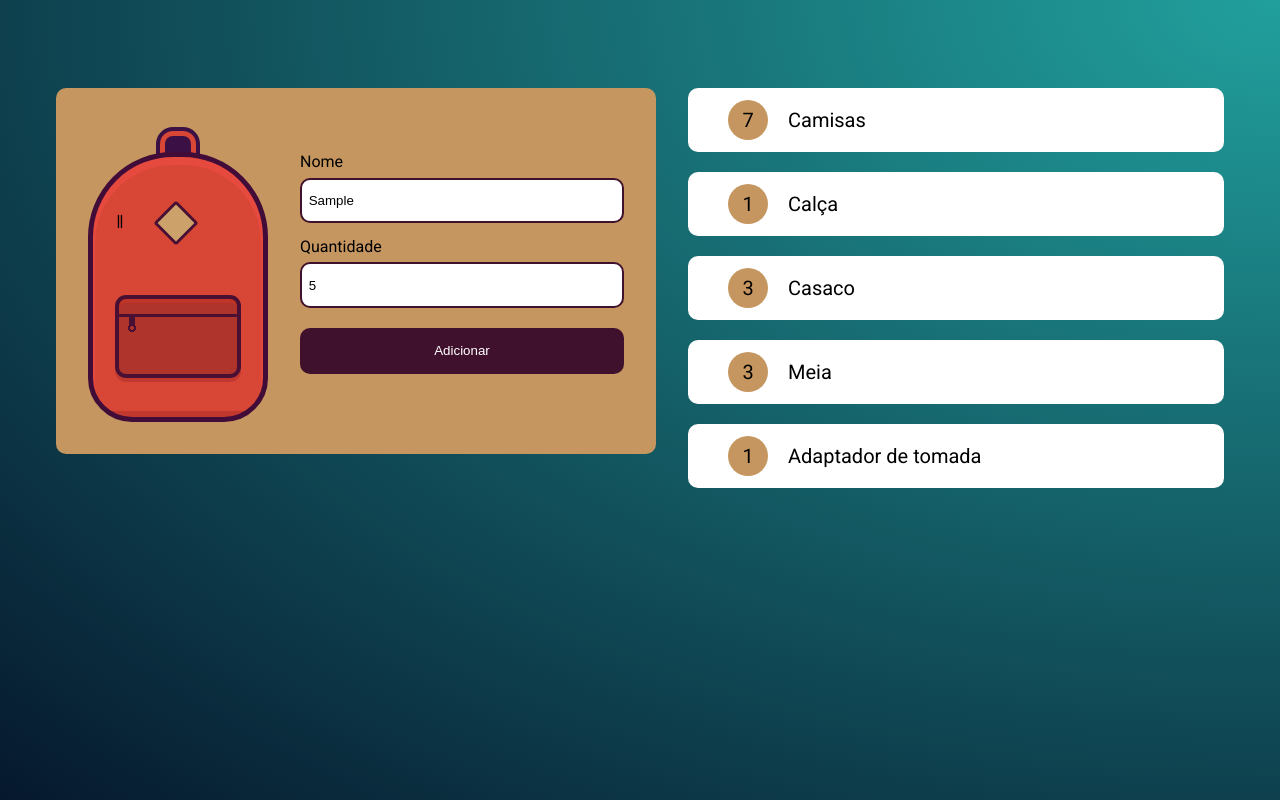
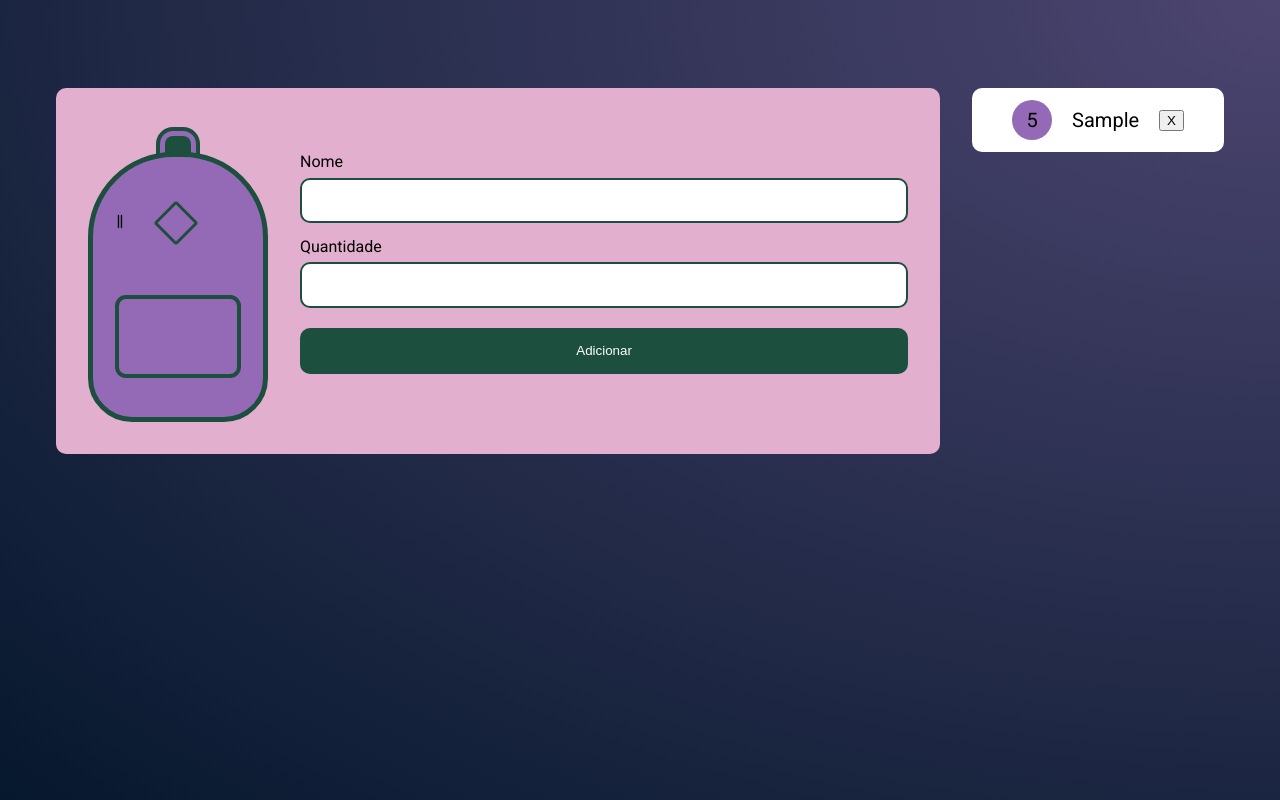
Before and after one commit to anaclaracrf1/Checklist_viagem_alura, a plain HTML site: page index.html in a window 1280 px wide. Both pictures are taken after typing "Sample", "5" into the empty fields and a click on the input "Adicionar". Drawn offline with Linux system fonts and the light colour scheme.

Commit message:
finalizando o curso e a página localStorage e delete

```diff
--- a/JS/main.js
+++ b/JS/main.js
@@ -1,41 +1,87 @@
 const novo_item = document.getElementById('novoItem');
-const lista = document.getElementById('lista');
-const itens = [];
+const lista = document.getElementById('lista')
+const itens = JSON.parse(localStorage.getItem("Itens")) || [];
+
+itens.forEach(elemento => {
+    criaElemento(elemento)
+});
 
 novo_item.addEventListener("submit", (evento) => {
     evento.preventDefault()
 
-    const nome = evento.target.elements['nome'].value
-    const quantidade = evento.target.elements['quantidade'].value
+    const nome = evento.target.elements['nome']
+    const quantidade = evento.target.elements['quantidade']
 
-    nome = " "
-    quantidade = " "
+    const existe = itens.find(elemento => elemento.nome === nome.value)
 
-    Cria_elemento(nome, quantidade)
+    const itemAtual = {
+        "nome": nome.value,
+        "quantidade": quantidade.value
+    }
 
+    if (existe) {
+        itemAtual.id = existe.id
 
+        atualizaItem(itemAtual)
+
+        itens[itens.findIndex(elemento => elemento.id === existe.id)] = itemAtual
+
+    }else {
+        itemAtual.id = itens[itens.length -1] ? (itens[itens.length -1]).id + 1 :0;
+
+        criaElemento(itemAtual)
+
+        itens.push(itemAtual)
+
+    }
+
+    localStorage.setItem("Itens", JSON.stringify(itens))
+
+    nome.value = ""
+    quantidade.value = ""
 })
 
 
-function Cria_elemento(nome,quantidade){
+function criaElemento(item){
 
     const NovoItem = document.createElement('li')
     NovoItem.classList.add('item')
 
     const numeroItem = document.createElement('strong')
-    numeroItem.innerHTML = quantidade
+    numeroItem.innerHTML = item.quantidade
+
+    numeroItem.dataset.id = item.id
 
     NovoItem.appendChild(numeroItem)
-    NovoItem.innerHTML += nome
+    NovoItem.innerHTML += item.nome
+
+    NovoItem.appendChild(deletaBotao(item.id))
 
     lista.appendChild(NovoItem)
 
-    const itemAtual = {
-        "nome": nome,
-        "quantidade": quantidade
-    }
+}
 
-    itens.push(itemAtual)
+function atualizaItem(item) {
+    document.querySelector("[data-id='"+ item.id+"']").innerHTML = item.quantidade
 
-    localStorage.setItem("Item", JSON.stringify(itens))
 }
+
+function deletaBotao(id) {
+
+    const elementoBotao = document.createElement("button")
+    elementoBotao.innerText = "X"
+
+    elementoBotao.addEventListener("click", function() {
+        deletaItem(this.parentNode, id)
+    })
+
+    return elementoBotao
+}
+
+function deletaItem(tag, id) {
+    tag.remove()
+
+    itens.splice(itens.findIndex(elemento => elemento.id === id), 1)
+
+    localStorage.setItem("Itens", JSON.stringify(itens))
+}
--- a/css/style.css
+++ b/css/style.css
@@ -1,5 +1,12 @@
+:root {
+    --azul-claro: #9469b5;
+    --rosa-escuro: #e3afcf;
+    --cor-de-fundo: #4c4570;
+    --verde: #1c4f3e;
+}
+
 html {
-    background: radial-gradient(farthest-corner at right top,#21A09D, #06182D);
+    background: radial-gradient(farthest-corner at right top,var(--cor-de-fundo), #06182D);
     height: 100%;
     font-family: 'Roboto', cursive;
 }
@@ -18,7 +25,7 @@ html {
     padding: 4em 2em 2em;
     box-sizing: border-box;
     display: flex;
-    background: #C5965F;
+    background: var(--rosa-escuro);
     border-radius: 10px;
     gap: 2em;
 }
@@ -28,13 +35,13 @@ html {
     max-width: 170px;
     height: 180px;
     padding-top: 80px;
-    background-color: #d84736;
-    box-shadow: inset 0 6px 0 2px #e64a3e, 0 -93px 0 -77px #3b1045, 0 -93px 0 -72px #d84736, 0 -93px 0 -68px #3b1045;
-    background-image: linear-gradient(to right, transparent 5px, transparent 20px, transparent 1px, transparent 25px, transparent 5px, transparent 20px, transparent 20px, transparent 86px, #c1382e 45px, #c1382e 230px, transparent 25px, transparent 172px );
+    background-color: var(--azul-claro);
+    box-shadow: inset 0 6px 0 2px var(--azul-claro), 0 -93px 0 -77px  var(--verde), 0 -93px 0 -72px var(--azul-claro), 0 -93px 0 -68px  var(--verde);
+    background-image: linear-gradient(to right, transparent 5px, transparent 20px, transparent 1px, transparent 25px, transparent 5px, transparent 20px, transparent 20px, transparent 86px, var(--azul-claro) 45px, var(--azul-claro) 230px, transparent 25px, transparent 172px );
     background-position: center 254px;
     background-size: 305px 6px;
     background-repeat: repeat-x;
-    border: 5px solid #410c38;
+    border: 5px solid var(--verde);
     border-radius: 85px 85px 44px 44px;
     display: inline-block;
     vertical-align: top;
@@ -51,12 +58,12 @@ html {
 .mochila:before {
     height: 75px;
     width: 118px;
-    background-image: radial-gradient(circle closest-corner at 13px 29px , #af342c, #af342c 2px, transparent 2px, transparent), radial-gradient(circle closest-corner at 13px 29px , #491033, #491033 4px, transparent 4px, transparent), linear-gradient(to bottom, transparent 10px, transparent 15px, #491033 5px, #491033 18px, transparent 18px, transparent 100px), linear-gradient(to right, #af342c 10px, #af342c 10px, transparent 10px, transparent 16px, #af342c 9px, #af342c 50px), linear-gradient(to bottom, #af342c 8px, #af342c 16px, #491033 8px, #491033 30px, #af342c 20px, #af342c 72px, #af342c 10px, #af342c 57px, #af342c 5%);
+    background-image: radial-gradient(circle closest-corner at 13px 29px , var(--azul-claro), var(--azul-claro) 2px, transparent 2px, transparent), radial-gradient(circle closest-corner at 13px 29px ,  var(--verde),  var(--verde) 4px, transparent 4px, transparent), linear-gradient(to bottom, transparent 10px, transparent 15px,  var(--verde) 5px,  var(--verde) 18px, transparent 18px, transparent 100px), linear-gradient(to right, var(--azul-claro) 10px, var(--azul-escuro) 10px, transparent 10px, transparent 16px, var(--azul-claro) 9px, var(--azul-claro) 50px), linear-gradient(to bottom, var(--azul-claro) 8px, var(--azul-claro) 16px,  var(--verde) 8px,  var(--verde) 30px, var(--azul-claro) 20px, var(--azul-claro) 72px, var(--azul-claro) 10px, var(--azul-claro) 57px, var(--azul-claro) 5%);
     margin-left: 22px;
     margin-top: 58px;
-    border: 4px solid #491033;
+    border: 4px solid  var(--verde);
     border-radius: 11px;
-    box-shadow: 0 4px 0 0 #c1382e, inset 0px 4px 1px 0 #c03527;
+    box-shadow: 0 4px 0 0 var(--azul-claro), inset 0px 4px 1px 0 var(--azul-claro);
     content: '||';
     color: transparent;
     font-family: Comic Sans MS;
@@ -69,10 +76,10 @@ html {
 .mochila:after {
     margin-left: 67px;
     margin-top: -30px;
-    background: #cca16a;
+    background: var(--azul-escuro);
     width:26px;
     height:26px;
-    border: 3px solid #491033;
+    border: 3px solid  var(--verde);
     border-radius: 3px;
     transform: rotate(45deg);
 }
@@ -87,7 +94,7 @@ html {
     margin: 0.5em 0 1em;
     padding: 1em 0.5em;
     border-radius: 10px;
-    border: 2px solid #40112D;
+    border: 2px solid  var(--verde);
 }
 
 .adicionar label {
@@ -95,7 +102,7 @@ html {
 }
 
 .cadastrar {
-    background-color: #40112D;
+    background-color:  var(--verde);
     color: #FFFFFF;
     cursor: pointer;
 }
@@ -126,6 +133,6 @@ html {
     justify-content: center;
     width: 40px;
     height: 40px;
-    Background: #C5965F;
+    Background: var(--azul-claro);
     font-weight: 400;
 }
--- a/index.html
+++ b/index.html
@@ -25,11 +25,8 @@
         </div>
 
         <ul class="lista" id="lista">
-            <li class="item"><strong>7</strong>Camisas</li>
-            <li class="item"><strong>1</strong>Calça</li>
-            <li class="item"><strong>3</strong>Casaco</li>
-            <li class="item"><strong>3</strong>Meia</li>
-            <li class="item"><strong>1</strong>Adaptador de tomada</li>
+
+
         </ul>
     </main>
     <script src="/JS/main.js"></script>
```
